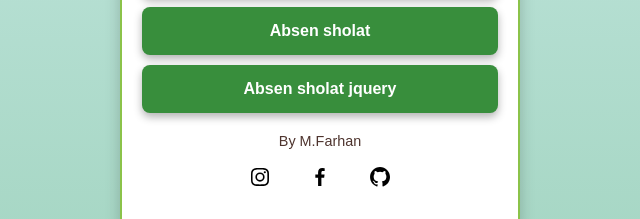
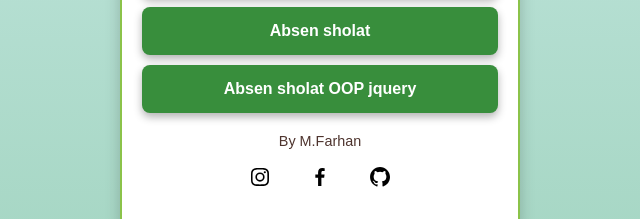
Before and after one commit to farhan8883-max/kumpuulan-, a plain HTML site: page index.html in a window 1280 px wide. Shown: the part 768-987 px from the top of the page, 320-960 px from the left. Drawn offline with Linux system fonts and the light colour scheme.

Commit message:
Update index.html

```diff
--- a/index.html
+++ b/index.html
@@ -166,7 +166,7 @@
                 "url": "https://skylite-ten.vercel.app/"
             },
              {
-                "name": "Absen sholat jquery",
+                "name": "Absen sholat OOP jquery",
                 "url": "https://gleeful-entremet-a4d3ad.netlify.app/"
             },
 
```
